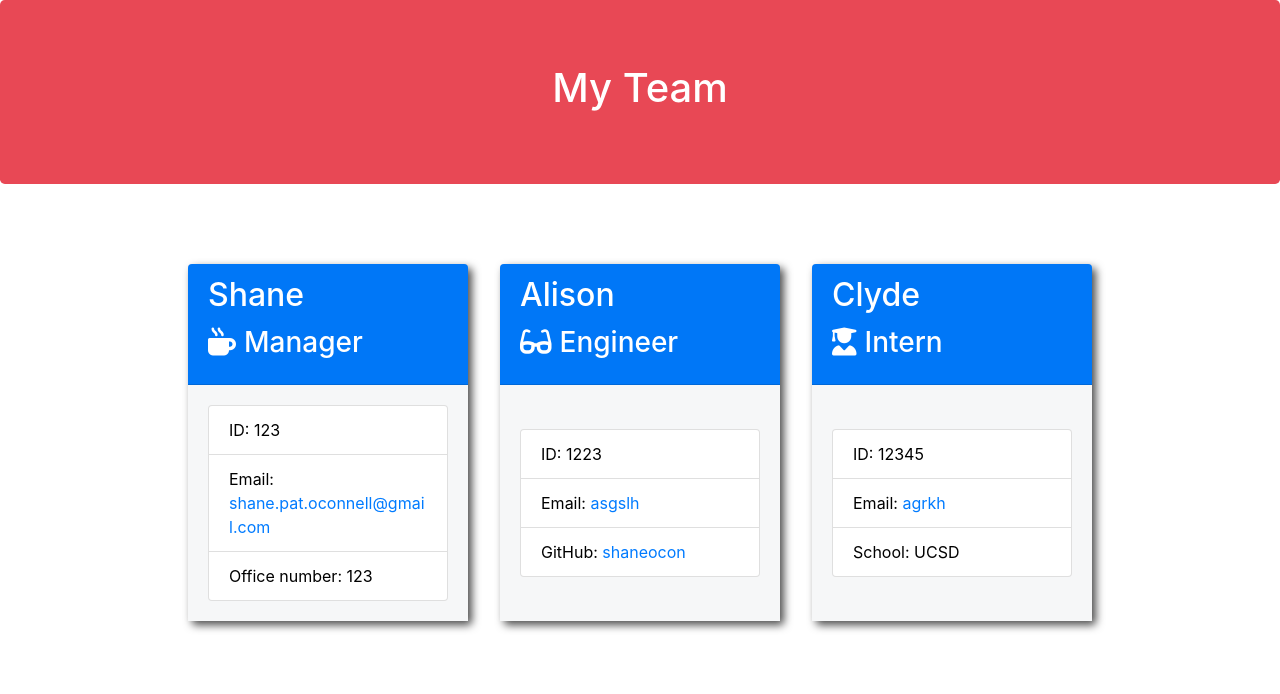
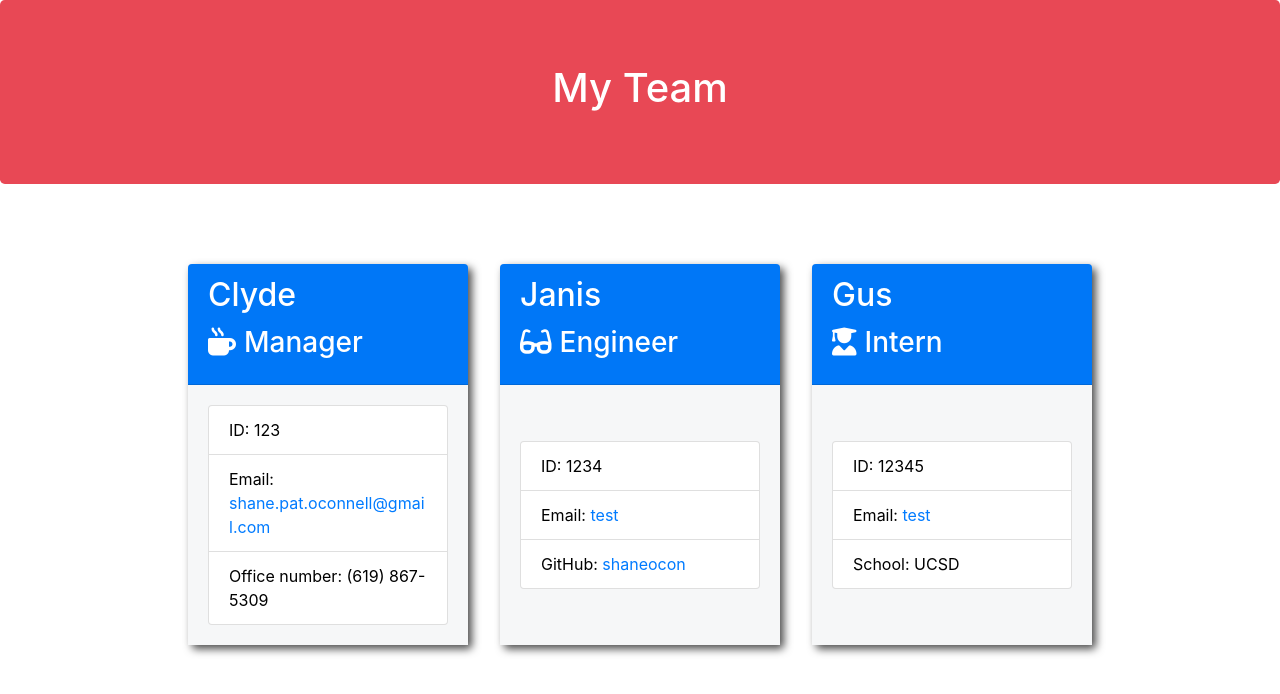
Before and after one commit to shaneocon/team-profile-generator, a website: page output/team.html in a window 1280 px wide. Drawn offline with nearby package versions, Linux system fonts and the light colour scheme.

```diff
--- a/output/team.html
+++ b/output/team.html
@@ -25,39 +25,39 @@
             <div class="team-area col-12 d-flex justify-content-center">
                 <div class="card employee-card">
     <div class="card-header">
-        <h2 class="card-title">Shane</h2>
+        <h2 class="card-title">Clyde</h2>
         <h3 class="card-title"><i class="fas fa-mug-hot mr-2"></i>Manager</h3>
     </div>
     <div class="card-body">
         <ul class="list-group">
             <li class="list-group-item">ID: 123</li>
             <li class="list-group-item">Email: <a href="mailto:shane.pat.oconnell@gmail.com">shane.pat.oconnell@gmail.com</a></li>
-            <li class="list-group-item">Office number: 123</li>
+            <li class="list-group-item">Office number: (619) 867-5309</li>
         </ul>
     </div>
 </div>
 <div class="card employee-card">
     <div class="card-header">
-        <h2 class="card-title">Alison</h2>
+        <h2 class="card-title">Janis</h2>
         <h3 class="card-title"><i class="fas fa-glasses mr-2"></i>Engineer</h3>
     </div>
     <div class="card-body">
         <ul class="list-group">
-            <li class="list-group-item">ID: 1223</li>
-            <li class="list-group-item">Email: <a href="mailto:asgslh">asgslh</a></li>
+            <li class="list-group-item">ID: 1234</li>
+            <li class="list-group-item">Email: <a href="mailto:test">test</a></li>
             <li class="list-group-item">GitHub: <a href="https://github.com/shaneocon" target="_blank" rel="noopener noreferrer">shaneocon</a></li>
         </ul>
     </div>
 </div>
 <div class="card employee-card">
     <div class="card-header">
-        <h2 class="card-title">Clyde</h2>
+        <h2 class="card-title">Gus</h2>
         <h3 class="card-title"><i class="fas fa-user-graduate mr-2"></i>Intern</h3>
     </div>
     <div class="card-body">
         <ul class="list-group">
             <li class="list-group-item">ID: 12345</li>
-            <li class="list-group-item">Email: <a href="mailto:agrkh">agrkh</a></li>
+            <li class="list-group-item">Email: <a href="mailto:test">test</a></li>
             <li class="list-group-item">School: UCSD</li>
         </ul>
     </div>
```
Also changed, not shown: README.md.
